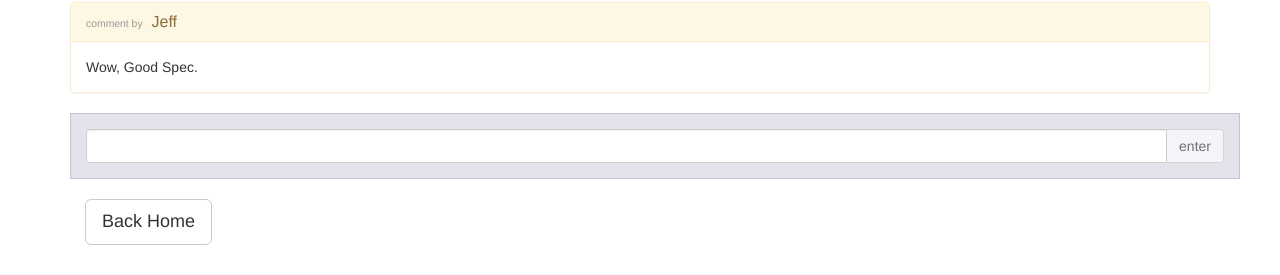
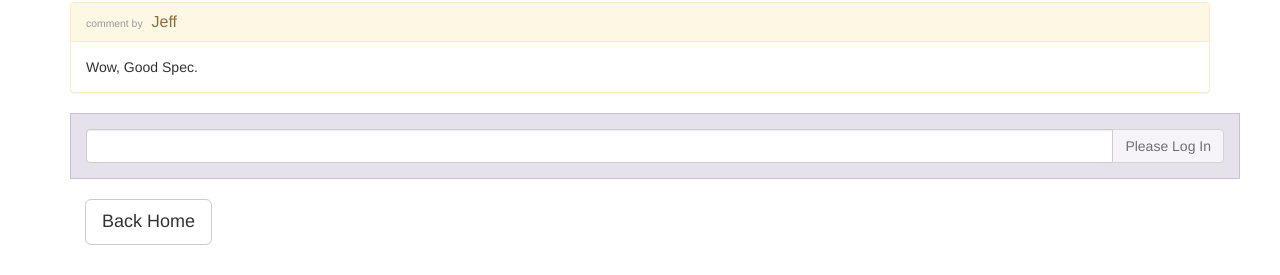
Before and after one commit to teakung/DBProject, a PHP site: page /notebook.php?notebookID=1 in a window 1280 px wide. Shown: the part 1709-1984 px from the top of the page. Run offline with PHP 8.4, Linux system fonts and the light colour scheme; data comes from the database, SQL or seed files in the repository; some libraries are stand-ins or nearby versions.

Commit message:
some debug and add documents

```diff
--- a/notebook.php
+++ b/notebook.php
@@ -179,7 +179,7 @@ catch(PDOException $e)
               <?php if(ISSET($_SESSION['userID']))
               echo "<button type='submit' class='btn btn-default' >Comment</button>";
                         else
-              echo "<button type='button' disabled='disabled' class='btn btn-default' >enter</button>";?>
+              echo "<button type='button' disabled='disabled' class='btn btn-default' >Please Log In</button>";?>
 
              </span>
              </div><!-- /input-group -->
```
Also changed, not shown: 2 other files.
